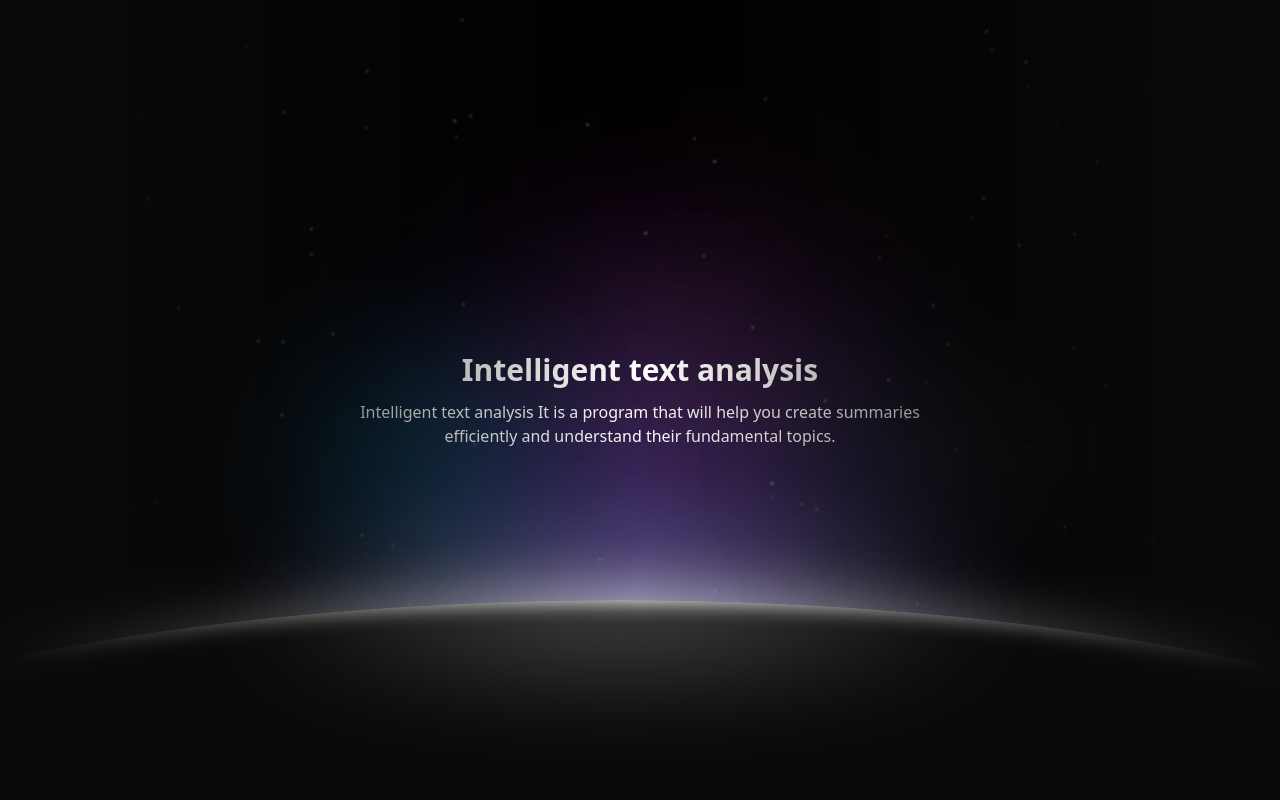
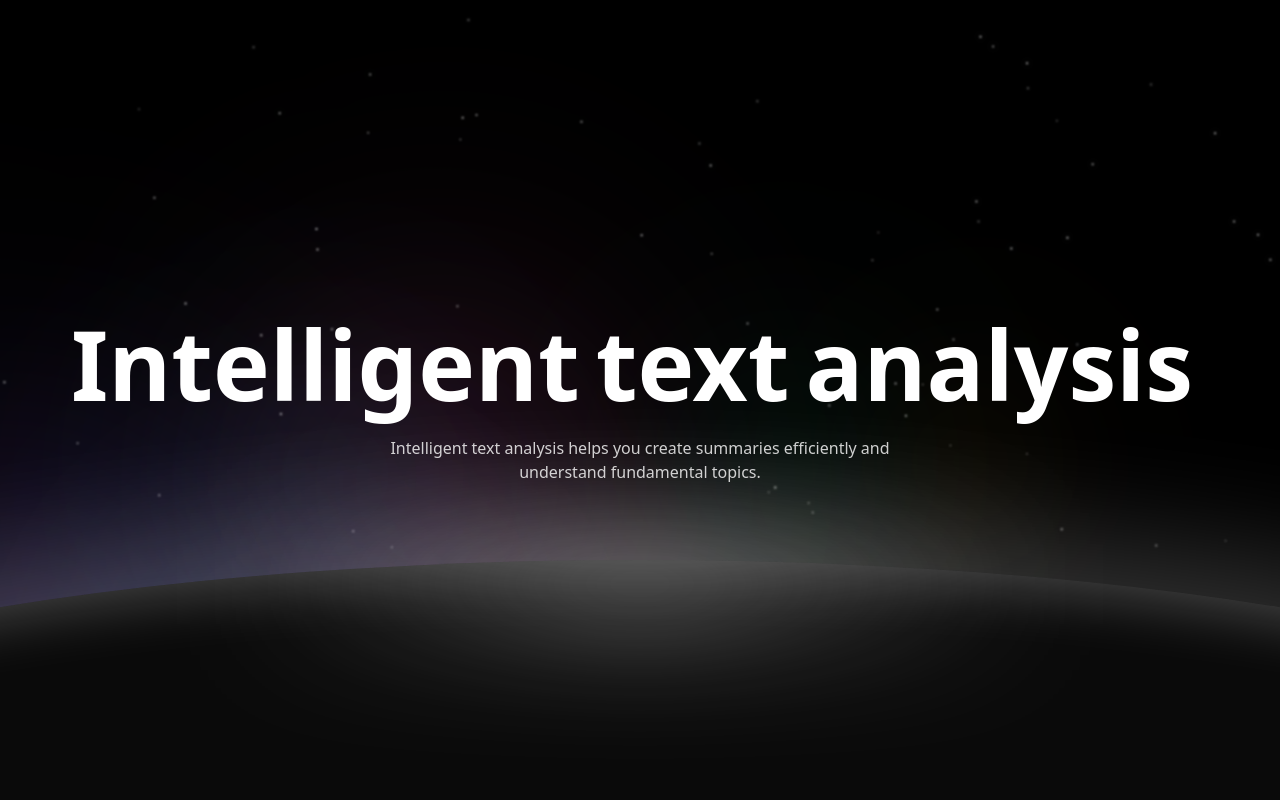
Before and after one commit to Lobosanplay/Intelligent-text-analysis-page, a React (Vite) app: page / in a window 1280 px wide. Shown: the top 800 px of the page. Built offline with nearby package versions, Linux system fonts and the light colour scheme.

Commit message:
refactor: create hero components and change animation to GSAP

```diff
--- a/package.json
+++ b/package.json
@@ -10,7 +10,9 @@
     "preview": "vite preview"
   },
   "dependencies": {
+    "@gsap/react": "^2.1.2",
     "@tailwindcss/vite": "^4.1.18",
+    "gsap": "^3.14.2",
     "react": "^19.2.0",
     "react-dom": "^19.2.0",
     "tailwindcss": "^4.1.18"
--- a/src/App.tsx
+++ b/src/App.tsx
@@ -1,49 +1,14 @@
-import Stars from "./shared/components/Stars";
+import HeroSection from "./hero/HeroSection";
 
 function App() {
   return (
-    <div className="flex flex-col relative min-h-screen overflow-hidden justify-start flex-nowrap bg-black">
-      <div className="w-screen fixed inset-0 z-0">
-        <div className="absolute inset-0 z-10 overflow-hidden">
-          <div className="absolute inset-0 backdrop-blur-[80px] bg-linear-to-b from-black/80 via-black/40 to-transparent"></div>
+    <main className="relative bg-black text-white overflow-x-hidden">
+      <HeroSection />
 
-          <div className="relative w-full h-full">
-            <div className="absolute top-[20%] left-[50%] -translate-x-1/2 w-225 h-225 bg-[radial-gradient(circle,#8b5cf680_0%,transparent_60%)] blur-[120px] opacity-50 animate-pulse-slow"></div>
-            <div className="absolute top-[30%] right-[20%] w-175 h-175 bg-[radial-gradient(circle,#3b82f680_0%,transparent_65%)] blur-[100px] opacity-40 animate-float"></div>
-            <div className="absolute bottom-[10%] left-[30%] w-162.5 h-162.5 bg-[radial-gradient(circle,#ec489980_0%,transparent_65%)] blur-[90px] opacity-35 animate-float-reverse"></div>
-
-            <div className="absolute top-[40%] left-[20%] w-75 h-75 bg-[radial-gradient(circle,#06b6d480_0%,transparent_70%)] blur-[80px] opacity-20 animate-pulse-slow"></div>
-            <div className="absolute bottom-[20%] right-[15%] w-87.5 h-87.5 bg-[radial-gradient(circle,#10b98180_0%,transparent_70%)] blur-[70px] opacity-20 animate-move-slow"></div>
-            <div className="absolute top-[40%] left-[70%] w-62.5 h-62.5 bg-[radial-gradient(circle,#f59e0b80_0%,transparent_70%)] blur-[60px] opacity-15 animate-float"></div>
-          </div>
-          <Stars numOfStart={100} />
-        </div>
-      </div>
-      <div className="flex flex-col min-h-screen justify-center items-center z-10 relative">
-        <h1 className="text-3xl font-bold text-white">
-          Intelligent text analysis
-        </h1>
-        <span className="mt-3 text-white text-center max-w-xl">
-          Intelligent text analysis It is a program that will help you create
-          summaries efficiently and understand their fundamental topics.
-        </span>
-
-        <div className="flex-none overflow-hidden absolute w-full h-full z-0">
-          <div className="absolute -bottom-40 md:-bottom-165.5 -left-10 md:-left-110.75 -right-10 md:-right-110.75 h-25 md:h-[238.75px] bg-[linear-gradient(180deg,#fff,#0a0a0a00)] rounded-full flex-none" />
-
-          <div className="absolute bottom-0 md:-bottom-150 left-0 md:-left-140 right-0 md:-right-130 aspect-[2.8/1] h-auto">
-            <div className="absolute w-full h-100 md:h-200 -bottom-50 md:bottom-10 lg:bottom-0 bg-[#0a0a0a] rounded-[100%] shadow-[inset_0_2px_20px_#fff,0_-10px_50px_1px_#ffffff7d] z-0" />
-
-            <div className="bg-[radial-gradient(50%_50%_at_50%_50%,#ffffff80,#0a0a0a00)] flex-none overflow-hidden absolute w-full max-w-[80vw] md:max-w-196.75 h-12.5 md:h-27.75 bottom-40 md:bottom-170 blur-[28px] md:blur-[57px] left-1/2 -translate-x-1/2 -translate-y-1/2 z-10" />
-          </div>
-
-          <div className="flex flex-row items-center gap-0 justify-center inset-0 overflow-hidden p-0 absolute flex-nowrap">
-            <div className="bg-[linear-gradient(90deg,#0a0a0a,#0a0a0a00)] flex-none h-full overflow-hidden relative w-1/2"></div>
-            <div className="bg-[linear-gradient(270deg,#0a0a0a,#0a0a0a00)] flex-none h-full overflow-hidden relative w-1/2"></div>
-          </div>
-        </div>
-      </div>
-    </div>
+      <section className="relative z-10 min-h-screen flex items-center justify-center">
+        <h2 className="text-4xl font-bold">Nueva sección debajo del hero 🚀</h2>
+      </section>
+    </main>
   );
 }
 
--- /dev/null
+++ b/src/hero/HeroSection.tsx
@@ -0,0 +1,11 @@
+import HeroBackground from "./components/HeroBackground";
+import HeroContent from "./components/HeroContent";
+export default function HeroSection() {
+  return (
+    <section className="relative min-h-screen overflow-hidden bg-black">
+      <HeroBackground />
+
+      <HeroContent />
+    </section>
+  );
+}
--- /dev/null
+++ b/src/hero/components/HeroBackground.tsx
@@ -0,0 +1,67 @@
+import Stars from "../../shared/components/Stars";
+import { gsap } from "gsap";
+import { useGSAP } from "@gsap/react";
+
+export default function HeroBackground() {
+  useGSAP(() => {
+    const orbs = gsap.utils.toArray<HTMLElement>(".orb");
+
+    orbs.forEach((orb) => {
+      const radius = gsap.utils.random(40, 120);
+      const duration = gsap.utils.random(20, 40);
+
+      gsap.to(orb, {
+        rotation: 360,
+        transformOrigin: `${radius}px ${radius}px`,
+        duration,
+        repeat: -1,
+        ease: "none",
+      });
+
+      gsap.to(orb, {
+        x: `+=${gsap.utils.random(-30, 30)}`,
+        y: `+=${gsap.utils.random(-30, 30)}`,
+        duration: duration / 2,
+        repeat: -1,
+        yoyo: true,
+        ease: "sine.inOut",
+      });
+    });
+  });
+
+  return (
+    <div className="absolute inset-0 z-0 overflow-hidden pointer-events-none">
+      <div className="absolute inset-0 backdrop-blur-[80px] bg-linear-to-b from-black/80 via-black/40 to-transparent" />
+
+      <div className="relative w-full h-full">
+        <div className="orb absolute top-[20%] left-[50%] -translate-x-1/2 w-225 h-225 bg-[radial-gradient(circle,#8b5cf680_0%,transparent_60%)] blur-[120px] opacity-50" />
+        <div className="orb absolute top-[30%] right-[20%] w-175 h-175 bg-[radial-gradient(circle,#3b82f680_0%,transparent_65%)] blur-[100px] opacity-40" />
+        <div className="orb absolute bottom-[10%] left-[30%] w-162.5 h-162.5 bg-[radial-gradient(circle,#ec489980_0%,transparent_65%)] blur-[90px] opacity-35" />
+
+        <div className="orb absolute top-[40%] left-[20%] w-75 h-75 bg-[radial-gradient(circle,#06b6d480_0%,transparent_70%)] blur-[80px] opacity-20" />
+        <div className="orb absolute bottom-[20%] right-[15%] w-87.5 h-87.5 bg-[radial-gradient(circle,#10b98180_0%,transparent_70%)] blur-[70px] opacity-20" />
+        <div className="orb absolute top-[40%] left-[70%] w-62.5 h-62.5 bg-[radial-gradient(circle,#f59e0b80_0%,transparent_70%)] blur-[60px] opacity-15" />
+      </div>
+
+      <Stars numOfStart={100} />
+
+      <div className="absolute top-140 left-1/2 -translate-x-1/2 w-[180vw] h-[70vh]">
+        <div
+          className="absolute inset-0 rounded-[100%] bg-[#0a0a0a]
+          shadow-[inset_0_10px_60px_rgba(255,255,255,0.25),0_-40px_120px_rgba(255,255,255,0.2)]"
+        />
+
+        <div
+          className="
+          absolute left-1/2 -translate-x-1/2 top-0
+          w-[60vw] h-12
+          bg-[radial-gradient(circle,rgba(255,255,255,0.9),transparent)]
+          blur-3xl
+          mix-blend-screen
+          opacity-80
+        "
+        />
+      </div>
+    </div>
+  );
+}
--- /dev/null
+++ b/src/hero/components/HeroContent.tsx
@@ -0,0 +1,52 @@
+import { useRef } from "react";
+import { gsap } from "gsap";
+import { useGSAP } from "@gsap/react";
+
+export default function HeroContent() {
+  const container = useRef(null);
+  const title = "Intelligent text analysis";
+
+  useGSAP(
+    () => {
+      gsap.fromTo(
+        ".title-word",
+        {
+          opacity: 0,
+          filter: "blur(20px)",
+          y: 80,
+          scale: 1.1,
+        },
+        {
+          opacity: 1,
+          filter: "blur(0px)",
+          y: 0,
+          scale: 1,
+          duration: 1.2,
+          ease: "power3.out",
+          stagger: 0.2,
+        },
+      );
+    },
+    { scope: container },
+  );
+
+  return (
+    <section
+      ref={container}
+      className="relative z-10 min-h-screen overflow-hidden isolate flex flex-col justify-center items-center text-center px-6"
+    >
+      <h1 className="text-5xl md:text-7xl lg:text-8xl font-bold text-white">
+        {title.split(" ").map((word, i) => (
+          <span key={i} className="title-word inline-block mr-4 opacity-0">
+            {word}
+          </span>
+        ))}
+      </h1>
+
+      <p className="mt-6 text-white/80 max-w-xl">
+        Intelligent text analysis helps you create summaries efficiently and
+        understand fundamental topics.
+      </p>
+    </section>
+  );
+}
--- a/src/index.css
+++ b/src/index.css
@@ -27,94 +27,6 @@
     }
 }
 
-@keyframes float {
-    0%,
-    100% {
-        transform: translateY(0px) translateX(0px);
-    }
-    33% {
-        transform: translateY(-15px) translateX(10px);
-    }
-    66% {
-        transform: translateY(5px) translateX(-10px);
-    }
-}
-
-@keyframes float-reverse {
-    0%,
-    100% {
-        transform: translateY(0px) translateX(0px);
-    }
-    33% {
-        transform: translateY(15px) translateX(-10px);
-    }
-    66% {
-        transform: translateY(-5px) translateX(10px);
-    }
-}
-
-@keyframes pulse-slow {
-    0%,
-    100% {
-        opacity: 1;
-        transform: scale(1);
-    }
-    50% {
-        opacity: 0.6;
-        transform: scale(1.05);
-    }
-}
-
-@keyframes glow {
-    0%,
-    100% {
-        opacity: 0.3;
-        filter: blur(100px);
-    }
-    50% {
-        opacity: 0.6;
-        filter: blur(120px);
-    }
-}
-
-@keyframes move-slow {
-    0% {
-        transform: translate(0, 0);
-    }
-    25% {
-        transform: translate(10px, -10px);
-    }
-    50% {
-        transform: translate(0, -20px);
-    }
-    75% {
-        transform: translate(-10px, -10px);
-    }
-    100% {
-        transform: translate(0, 0);
-    }
-}
-
-.animate-float {
-    animation: float 10s ease-in-out infinite;
-}
-
-.animate-float-reverse {
-    animation: float-reverse 12s ease-in-out infinite;
-}
-
-.animate-pulse-slow {
-    animation: pulse-slow 6s ease-in-out infinite;
-}
-
-.animate-glow {
-    animation: glow 8s ease-in-out infinite;
-}
-
-.animate-move-slow {
-    animation: move-slow 20s linear infinite;
-}
-
 .star-element {
     animation: starMove 60s linear infinite;
     will-change: transform, opacity;
--- a/src/shared/components/Stars.tsx
+++ b/src/shared/components/Stars.tsx
@@ -79,14 +79,14 @@ export default function Stars({ numOfStart }: { numOfStart: number }) {
   }, []);
 
   return (
-    <div className="fixed inset-0 overflow-hidden pointer-events-none">
+    <div className="absolute  inset-0 overflow-hidden pointer-events-none">
       {stars.map((star) => (
         <div
           key={star.id}
           className="absolute size-0.5 rounded-full bg-white"
           style={{
-            top: `${star.y}vh`,
-            left: `${star.x}vw`,
+            top: `${star.y}%`,
+            left: `${star.x}%`,
             opacity: star.opacity * 0.8,
             filter: "blur(1px)",
             transform: `translate(${star.vx * 5}px, ${star.vy * 5}px)`,
```
Also changed, not shown: 1 other file (tests, documents, lock files or other folders).
